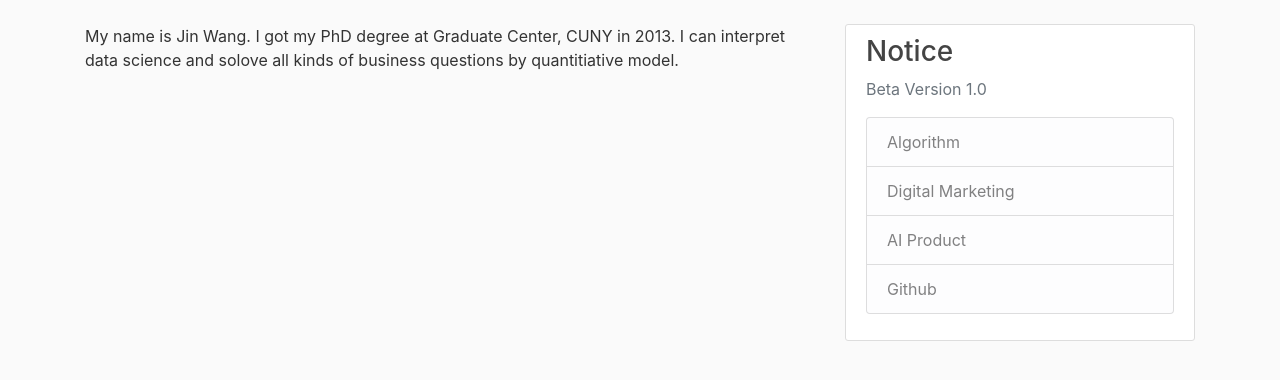
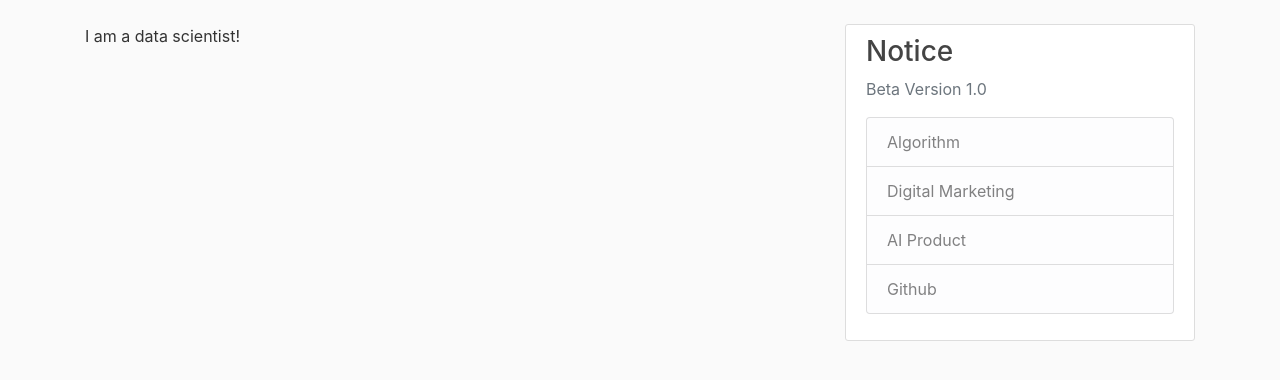
Before and after one commit to jinwang7/Django_Blog_Website_Creation, a Django app: page /about/ in a window 1280 px wide. Shown: the part 56-436 px from the top of the page. Run offline with Django 3.2, Linux system fonts and the light colour scheme; parts of the project's set-up code (start-up, migrations or seed data) failed here and were passed over; some libraries are stand-ins or nearby versions.

Commit message:
Change self-introduction in about.html

```diff
--- a/blog/templates/blog/about.html
+++ b/blog/templates/blog/about.html
@@ -2,8 +2,7 @@
 {% block content %}
 
 <div class="">
-  My name is Jin Wang. I got my PhD degree at Graduate Center, CUNY in 2013. I can interpret data science and solove
-  all kinds of business questions by quantitiative model.
+  I am a data scientist!
 </div>
 
 {% endblock content %}
```
